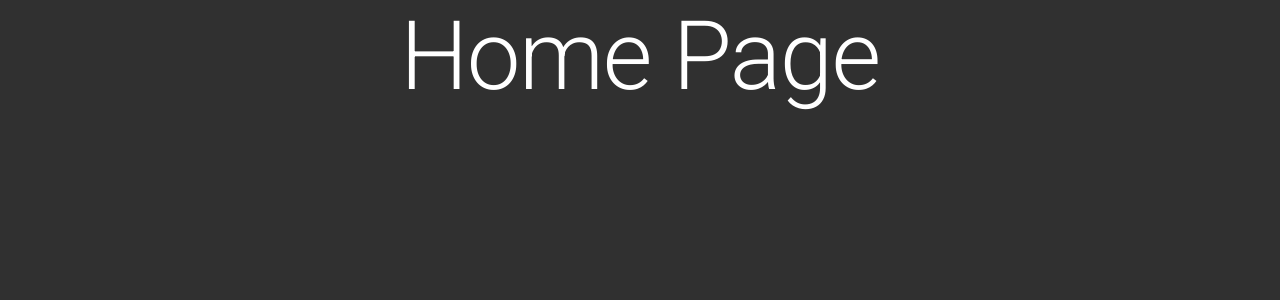
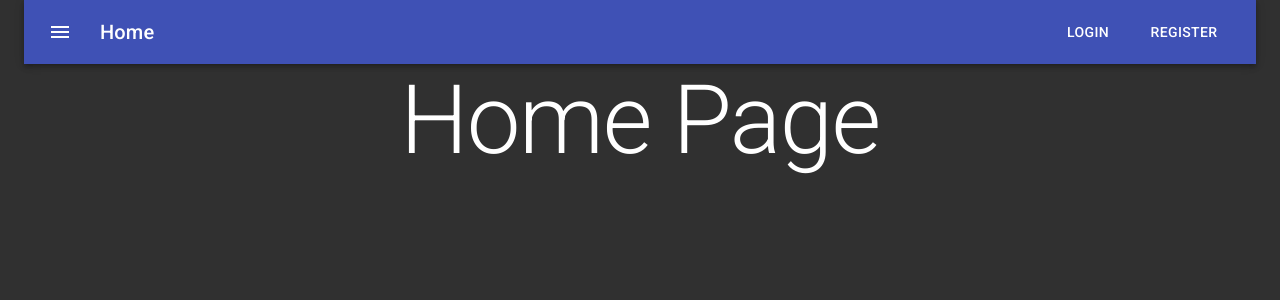
Before and after one commit to az3r/GraduateProject, a Next.js app: page / in a window 1280 px wide. Shown: the top 300 px of the page. Built offline with nearby package versions, Linux system fonts and the light colour scheme.

Commit message:
+ material appbar

```diff
--- /dev/null
+++ b/components/app_bars.jsx
@@ -0,0 +1,60 @@
+import * as React from "react";
+import {
+  AppBar,
+  Button,
+  IconButton,
+  makeStyles,
+  Toolbar,
+  Typography,
+} from "@material-ui/core";
+import MenuIcon from "@material-ui/icons/Menu";
+import { useRouter } from "next/router";
+
+function GuestAppBar() {
+  const styles = useStyles();
+  const router = useRouter();
+  return (
+    <AppBar position="static" className={styles.root}>
+      <Toolbar>
+        <IconButton className={styles.menu} edge="start" aria-label="menu">
+          <MenuIcon />
+        </IconButton>
+        <Typography className={styles.title} variant="h6">
+          Home
+        </Typography>
+        <Button className={styles.action} onClick={toLoginPage}>
+          Login
+        </Button>
+        <Button className={styles.action} onClick={toRegisterPage}>
+          Register
+        </Button>
+      </Toolbar>
+    </AppBar>
+  );
+
+  function toLoginPage(e) {
+    e.preventDefault();
+    router.push("/login");
+  }
+  function toRegisterPage(e) {
+    e.preventDefault();
+    router.push("/register");
+  }
+}
+
+const useStyles = makeStyles((theme) => ({
+  root: {
+    flexGrow: 1,
+  },
+  title: {
+    flexGrow: 1,
+  },
+  menu: {
+    marginRight: theme.spacing(2),
+  },
+  action: {
+    width: 96,
+  },
+}));
+
+export { GuestAppBar };
--- a/package.json
+++ b/package.json
@@ -9,6 +9,7 @@
   },
   "dependencies": {
     "@material-ui/core": "^4.11.2",
+    "@material-ui/icons": "^4.11.2",
     "firebase": "^8.2.1",
     "firebase-admin": "^9.4.2",
     "firebaseui": "^4.7.1",
--- a/pages/index.jsx
+++ b/pages/index.jsx
@@ -1,6 +1,6 @@
 import { Container, Typography } from "@material-ui/core";
 import Head from "next/head";
-
+import { GuestAppBar } from "../components/app_bars";
 export default function Home() {
   return (
     <>
@@ -10,6 +10,7 @@ export default function Home() {
       </Head>
 
       <Container>
+        <GuestAppBar />
         <Typography variant="h1" align="center">
           Home Page
         </Typography>
```
Also changed, not shown: 1 other file (tests, documents, lock files or other folders).
